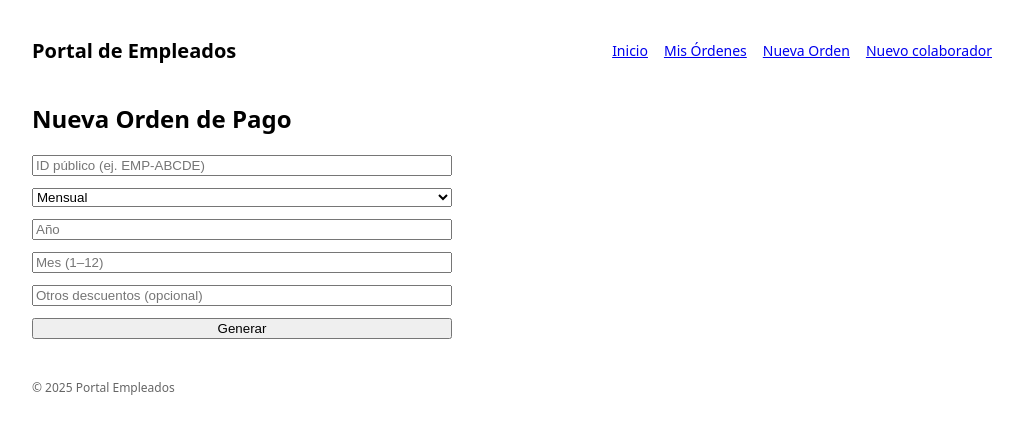
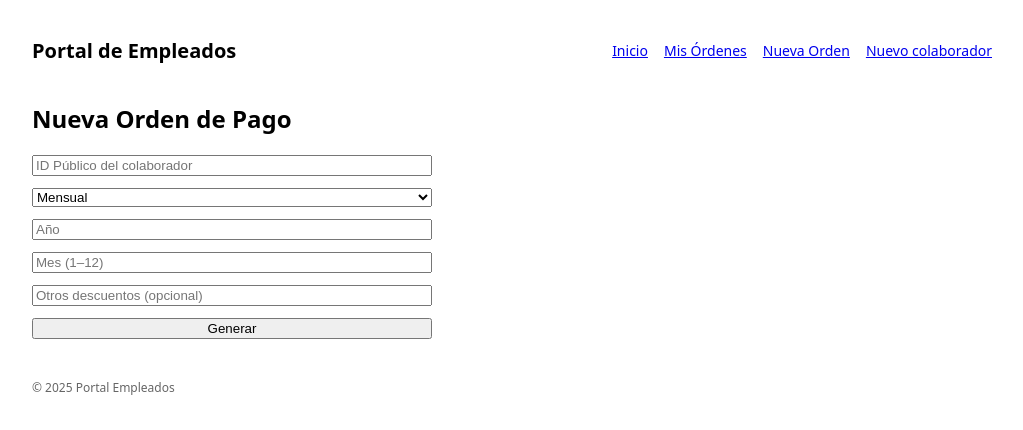
Before and after one commit to DPR2204/portal-empleados, a Next.js app: page /ordenes/nueva in a window 1280 px wide. Shown: the top 430 px of the page, without its empty margins (128-1151 px from the left). Built offline with nearby package versions, Linux system fonts and the light colour scheme.

Commit message:
Update page.js

```diff
--- a/app/ordenes/nueva/page.js
+++ b/app/ordenes/nueva/page.js
@@ -1,10 +1,9 @@
-// app/ordenes/nueva/page.js
 'use client';
 import { useState } from 'react';
 
 export default function NuevaOrden() {
   const [campos, setCampos] = useState({
-    colaboradorId: '',
+    idPublico: '',
     frecuencia: 'MENSUAL',
     anio: '',
     mes: '',
@@ -17,48 +16,44 @@ export default function NuevaOrden() {
   const [msg, setMsg] = useState('');
   const [err, setErr] = useState('');
 
-  const cambia = e =>
+  const cambia = (e) =>
     setCampos({ ...campos, [e.target.name]: e.target.value });
 
-  const guardar = async e => {
+  const guardar = async (e) => {
     e.preventDefault();
-    setMsg(''); setErr('');
-
+    setMsg('');
+    setErr('');
+    // Ajusta tipos numéricos
     const payload = {
-      idPublico: campos.colaboradorId,
-      frecuencia: campos.frecuencia,
+      ...campos,
       anio: campos.anio ? +campos.anio : undefined,
       mes: campos.mes ? +campos.mes : undefined,
-      quincena: campos.quincena,
-      inicio: campos.inicio,
-      fin: campos.fin,
       dias_laborados: campos.dias_laborados ? +campos.dias_laborados : undefined,
-      otros_descuentos: campos.otros_descuentos
-        ? +campos.otros_descuentos
-        : undefined,
+      otros_descuentos: campos.otros_descuentos ? +campos.otros_descuentos : undefined,
     };
 
-    const r = await fetch('/api/ordenes/generar', {
+    const res = await fetch('/api/ordenes/generar', {
       method: 'POST',
       headers: { 'Content-Type': 'application/json' },
       body: JSON.stringify(payload),
     });
-    const j = await r.json();
-    if (!r.ok) {
-      setErr(j.error || 'Error al generar orden');
-      return;
+    const j = await res.json();
+    if (!res.ok) {
+      setErr(j.error || 'Error al generar');
+    } else {
+      setMsg(`✔ Orden emitida: ${j.folio}`);
     }
-    setMsg(`✔️ Orden emitida — Folio: ${j.folio}`);
   };
 
   return (
     <main>
       <h2>Nueva Orden de Pago</h2>
-      <form onSubmit={guardar} style={{ display:'grid', gap:12, maxWidth:420 }}>
+      <form onSubmit={guardar} style={{ display: 'grid', gap: 12, maxWidth: 400 }}>
+        {/* Ahora pedimos el ID público */}
         <input
-          name="colaboradorId"
-          placeholder="ID público (ej. EMP-ABCDE)"
-          value={campos.colaboradorId}
+          name="idPublico"
+          placeholder="ID Público del colaborador"
+          value={campos.idPublico}
           onChange={cambia}
           required
         />
@@ -69,51 +64,78 @@ export default function NuevaOrden() {
           <option value="DIAS">Por días</option>
         </select>
 
-        {campos.frecuencia !== 'DIAS' ? (
+        {campos.frecuencia !== 'DIAS' && (
           <>
             <input
-              name="anio" type="number" placeholder="Año"
-              value={campos.anio} onChange={cambia} required
+              name="anio"
+              type="number"
+              placeholder="Año"
+              value={campos.anio}
+              onChange={cambia}
+              required
             />
             <input
-              name="mes" type="number" placeholder="Mes (1–12)"
-              value={campos.mes} onChange={cambia} required
+              name="mes"
+              type="number"
+              placeholder="Mes (1–12)"
+              value={campos.mes}
+              onChange={cambia}
+              required
             />
             {campos.frecuencia === 'QUINCENAL' && (
-              <select name="quincena" value={campos.quincena} onChange={cambia}>
-                <option value="Q1">Q1 (1–15)</option>
-                <option value="Q2">Q2 (16–fin)</option>
+              <select
+                name="quincena"
+                value={campos.quincena}
+                onChange={cambia}
+              >
+                <option value="Q1">Q1 (días 1–15)</option>
+                <option value="Q2">Q2 (días 16–fin)</option>
               </select>
             )}
           </>
-        ) : (
+        )}
+
+        {campos.frecuencia === 'DIAS' && (
           <>
             <input
-              name="inicio" type="date"
-              value={campos.inicio} onChange={cambia} required
+              name="inicio"
+              type="date"
+              value={campos.inicio}
+              onChange={cambia}
+              required
             />
             <input
-              name="fin" type="date"
-              value={campos.fin} onChange={cambia} required
+              name="fin"
+              type="date"
+              value={campos.fin}
+              onChange={cambia}
+              required
             />
             <input
-              name="dias_laborados" type="number" placeholder="Días laborados"
-              value={campos.dias_laborados} onChange={cambia} required
+              name="dias_laborados"
+              type="number"
+              placeholder="Días laborados"
+              value={campos.dias_laborados}
+              onChange={cambia}
+              required
             />
           </>
         )}
 
         <input
-          name="otros_descuentos" type="number" step="0.01"
+          name="otros_descuentos"
+          type="number"
+          step="0.01"
           placeholder="Otros descuentos (opcional)"
-          value={campos.otros_descuentos} onChange={cambia}
+          value={campos.otros_descuentos}
+          onChange={cambia}
         />
 
         <button type="submit">Generar</button>
       </form>
 
-      {err && <p style={{ color:'red' }}>{err}</p>}
-      {msg && <p style={{ color:'green' }}>{msg}</p>}
+      {err && <p style={{ color: 'red' }}>{err}</p>}
+      {msg && <p style={{ color: 'green' }}>{msg}</p>}
     </main>
   );
 }
```
